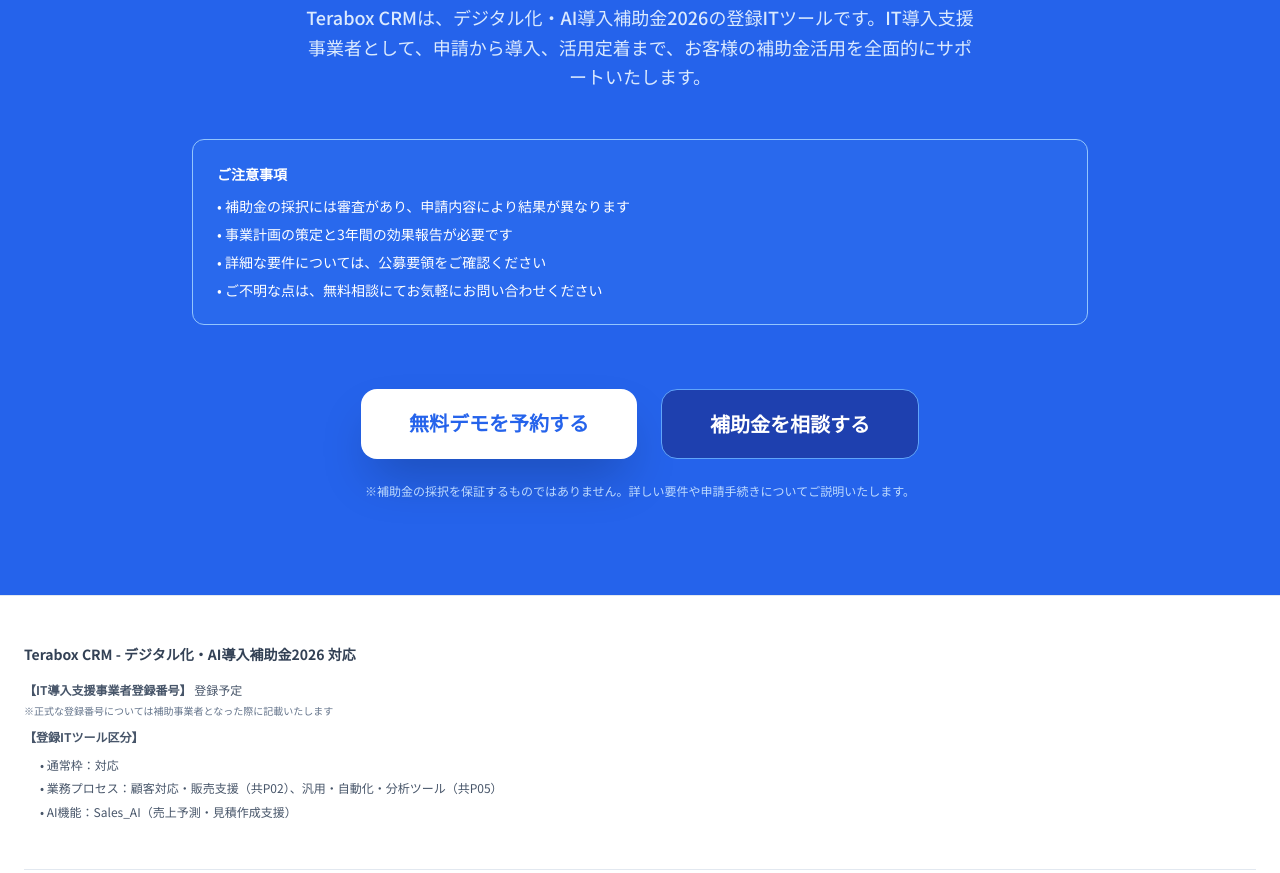
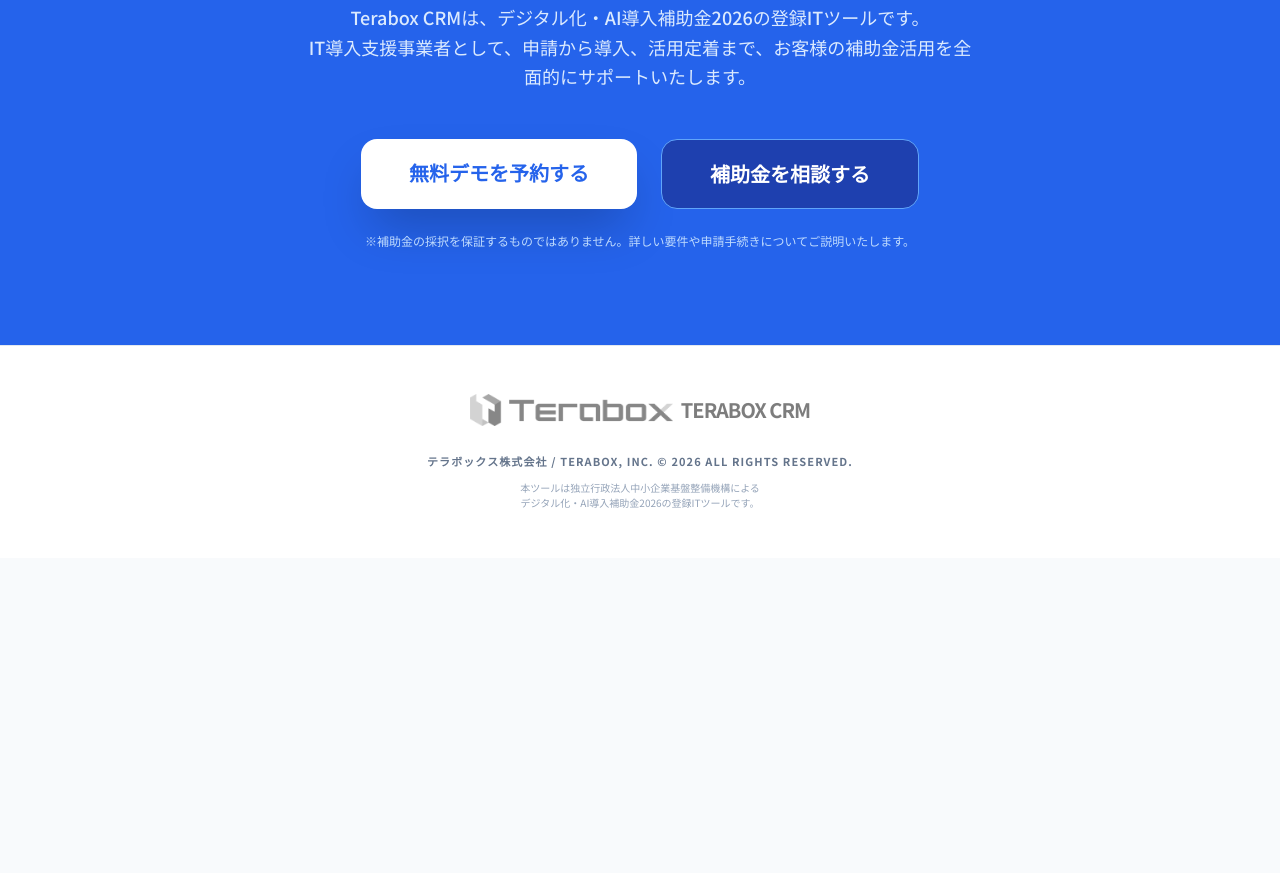
Before and after one commit to RaySu-coder/TeraboxCRM, a plain HTML site: page Terabox CRM.html in a window 1280 px wide. Shown: the part 3142-4015 px from the top of the page. After the commit the page ends 3700 px from the top, so only its background shows below. Drawn offline with nearby package versions, Linux system fonts and the light colour scheme.

Commit message:
Update subsidy text layout and heading sizes

```diff
--- a/Terabox CRM.html
+++ b/Terabox CRM.html
@@ -179,7 +179,7 @@
                 <div class="bg-white/5 rounded-[3rem] p-10 border border-white/10 h-full backdrop-blur-md interactive-card relative">
                     <div class="flex items-center gap-6 mb-10">
                         <div class="w-16 h-16 bg-indigo-600/20 rounded-2xl flex items-center justify-center text-indigo-400"><i class="fas fa-robot text-3xl"></i></div>
-                        <h3 class="text-2xl font-bold text-slate-100">Sales_AI：業務フローに自然に溶け込むAI支援</h3>
+                        <h3 class="text-xl font-bold text-slate-100 whitespace-nowrap">Sales_AI：業務フローに自然に溶け込むAI支援</h3>
                     </div>
                     <div class="aspect-video rounded-2xl mb-8 overflow-hidden">
                         <img src="public/images/assets/customerlist-withAI.png" alt="売上予測・AI分析イメージ" class="w-full h-full object-cover" loading="lazy">
@@ -194,7 +194,7 @@
                 <div class="bg-white/5 rounded-[3rem] p-10 border border-white/10 h-full backdrop-blur-md interactive-card relative">
                     <div class="flex items-center gap-6 mb-10">
                         <div class="w-16 h-16 bg-blue-600/20 rounded-2xl flex items-center justify-center text-blue-400"><i class="fas fa-plug text-3xl"></i></div>
-                        <h3 class="text-2xl font-bold text-slate-100">将来を支える拡張性とAPI連携</h3>
+                        <h3 class="text-xl font-bold text-slate-100 whitespace-nowrap">将来を支える拡張性とAPI連携</h3>
                     </div>
                     <div class="aspect-video rounded-2xl mb-8 overflow-hidden">
                         <img src="public/images/assets/API-interface.png" alt="API interface" class="w-full h-full object-cover" loading="lazy">
@@ -209,7 +209,7 @@
                 <div class="bg-white/5 rounded-[3rem] p-10 border border-white/10 h-full backdrop-blur-md interactive-card relative">
                     <div class="flex items-center gap-6 mb-10">
                         <div class="w-16 h-16 bg-orange-600/20 rounded-2xl flex items-center justify-center text-orange-400"><i class="fas fa-user-check text-3xl"></i></div>
-                        <h3 class="text-2xl font-bold text-slate-100">IT担当者が少なくても安心できる設計</h3>
+                        <h3 class="text-xl font-bold text-slate-100 whitespace-nowrap">IT担当者が少なくても安心できる設計</h3>
                     </div>
                     <div class="aspect-video rounded-2xl mb-8 overflow-hidden">
                         <img src="public/images/assets/CRM-1.png" alt="管理画面イメージ (CRM-1)" class="w-full h-full object-cover" loading="lazy">
@@ -226,20 +226,9 @@
         <div class="container mx-auto px-6 text-center">
             <h2 class="text-3xl lg:text-5xl font-black mb-8 leading-tight">デジタル化・AI導入補助金2026で、<br>AI搭載CRMの導入を実現。</h2>
             <p class="text-lg text-blue-100 mb-12 max-w-2xl mx-auto font-medium leading-relaxed">
-                Terabox CRMは、デジタル化・AI導入補助金2026の登録ITツールです。IT導入支援事業者として、申請から導入、活用定着まで、お客様の補助金活用を全面的にサポートいたします。
+                Terabox CRMは、デジタル化・AI導入補助金2026の登録ITツールです。<br>
+                IT導入支援事業者として、申請から導入、活用定着まで、お客様の補助金活用を全面的にサポートいたします。
             </p>
-
-            <div class="max-w-4xl mx-auto mb-16 text-left">
-                <div class="bg-blue-500/20 border border-blue-300 rounded-xl p-6 text-sm">
-                    <p class="font-bold mb-3">ご注意事項</p>
-                    <ul class="space-y-2">
-                        <li>• 補助金の採択には審査があり、申請内容により結果が異なります</li>
-                        <li>• 事業計画の策定と3年間の効果報告が必要です</li>
-                        <li>• 詳細な要件については、公募要領をご確認ください</li>
-                        <li>• ご不明な点は、無料相談にてお気軽にお問い合わせください</li>
-                    </ul>
-                </div>
-            </div>
             <div class="flex flex-col sm:flex-row justify-center gap-6">
                 <a href="Demo Requst.html" class="bg-white text-blue-600 px-12 py-5 rounded-2xl font-black text-xl hover:bg-slate-100 transition shadow-2xl inline-block text-center">無料デモを予約する</a>
                 <a href="補助金相談.html" class="bg-blue-800 text-white border border-blue-400 px-12 py-5 rounded-2xl font-black text-xl hover:bg-blue-900 transition inline-block text-center">補助金を相談する</a>
@@ -250,19 +239,6 @@
 
     <footer class="py-12 bg-white border-t border-slate-200">
         <div class="container mx-auto px-6">
-            <div class="text-left mb-12 pb-12 border-b border-slate-200">
-                <p class="text-sm font-bold text-slate-700 mb-4">Terabox CRM - デジタル化・AI導入補助金2026 対応</p>
-                <div class="text-xs text-slate-600 leading-relaxed space-y-2">
-                    <p><span class="font-bold">【IT導入支援事業者登録番号】</span> 登録予定<br><span class="text-[10px] text-slate-500">※正式な登録番号については補助事業者となった際に記載いたします</span></p>
-                    <p><span class="font-bold">【登録ITツール区分】</span></p>
-                    <ul class="ml-4 space-y-1">
-                        <li>• 通常枠：対応</li>
-                        <li>• 業務プロセス：顧客対応・販売支援（共P02）、汎用・自動化・分析ツール（共P05）</li>
-                        <li>• AI機能：Sales_AI（売上予測・見積作成支援）</li>
-                    </ul>
-                </div>
-            </div>
-
             <div class="text-center">
                 <div class="flex justify-center items-center space-x-2 mb-6 grayscale opacity-60">
                     <img src="public/images/assets/Terabox Logo.png" alt="TeraboX CRM Logo" class="h-8 w-auto object-contain">
```
Also changed, not shown: 補助金相談.html (+12 -0 lines).
